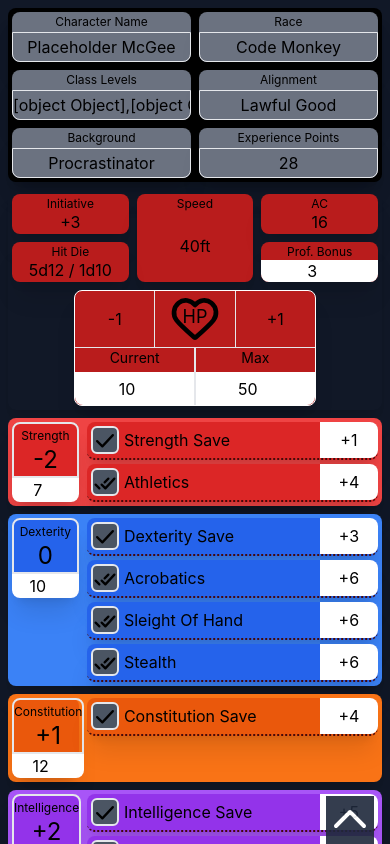
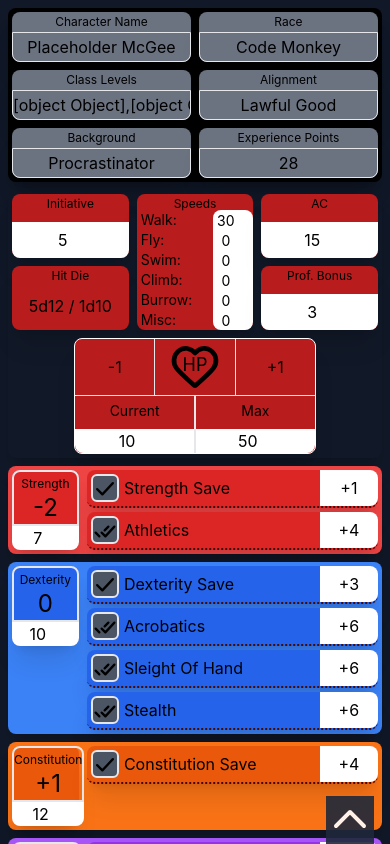
Before and after one commit to JayLeverton/Mnemosyne, a React (Vite) app: page / in a window 390 px wide. Shown: the top 844 px of the page. Built offline with nearby package versions, Linux system fonts and the light colour scheme.

Commit message:
implemented editable speeds, initiative, AC and additional UX improvements for mobile devices regarding undesirable auto-selecting of next field on submit.

```diff
--- a/src/App.jsx
+++ b/src/App.jsx
@@ -26,11 +26,12 @@ function App() {
   });
 
   const [combatStats, setCombatStats] = useState({
-    AC: 10,
+    initiative: 5,
+    AC: 15,
     currentHP: 10,
     maxHP: 50,
     profBonus: 3,
-    speeds: { walking: 30, flying: 0, swimming: 0, burrowing: 0, misc: 0 },
+    speeds: { walk: 30, fly: 0, swim: 0, climb: 0, burrow: 0, misc: 0 },
     maxHitDie: { d6: 0, d8: 0, d10: 0, d12: 0 },
     currentHitDie: { d6: 0, d8: 0, d10: 0, d12: 0 },
   });
@@ -121,7 +122,7 @@ function App() {
       d10: 0,
       d12: 0,
     },
-    initiative: 0,
+    initiative: 5,
     spellSaveDC: 0,
     spellAtt: 0,
   });
--- a/src/Components/Combat.jsx
+++ b/src/Components/Combat.jsx
@@ -19,9 +19,8 @@ function Combat() {
 
   const clearFocus = (e) => {
     if (e.key === "Enter") {
-      if (document.activeElement) {
+      e.preventDefault();
       document.activeElement.blur();
-      }
     }
   };
 
@@ -34,19 +33,169 @@ function Combat() {
   return (
     <div className="grid h-auto grid-flow-col-dense grid-cols-6 col-span-2 rounded-lg shadow-xl">
       <div className="grid h-auto row-start-1 col-span-2 bg-red-700 rounded-lg shadow-xl m-1">
-        <div id="" className="text-center text-xs max-h-3 my-0.5">
-          Initiative
-        </div>
+        <div className="text-center text-xs max-h-3 my-0.5">Initiative</div>
 
-        <div className="text-center">+3</div>
+        <form>
+          <input
+            className="text-center w-full h-full rounded-b-lg"
+            type="number"
+            max="999"
+            value={combatStats.initiative}
+            onChange={(e) => {
+              const value = e.target.value;
+              setCombatStats({
+                ...combatStats,
+                initiative: value === "" ? null : parseInt(e.target.value),
+              });
+            }}
+            onFocus={selectContent}
+            onKeyDown={clearFocus}
+          />
+        </form>
       </div>
 
       <div className="grid row-start-1 row-span-2 h-auto col-span-2 bg-red-700 rounded-lg shadow-xl m-1">
         <div id="" className="text-center text-xs max-h-3 my-0.5">
-          Speed
+          Speeds
         </div>
-
-        <div className="text-center">40ft</div>
+        <div className="flex text-sm justify-between">
+          <div className="text-left pl-1">Walk: </div>{" "}
+          <form>
+            <input
+              className="text-center w-full h-full max-w-10 rounded-t-lg"
+              type="number"
+              max="999"
+              value={combatStats.speeds.walk}
+              onChange={(e) => {
+                const value = e.target.value;
+                setCombatStats({
+                  ...combatStats,
+                  speeds: {
+                    ...combatStats.speeds,
+                    walk: value === "" ? null : parseInt(e.target.value),
+                  },
+                });
+              }}
+              onFocus={selectContent}
+              onKeyDown={clearFocus}
+            />
+          </form>
+        </div>
+        <div className="flex text-sm justify-between">
+          <div className="text-left pl-1">Fly: </div>{" "}
+          <form>
+            <input
+              className="text-center w-full h-full max-w-10"
+              type="number"
+              max="999"
+              value={combatStats.speeds.fly}
+              onChange={(e) => {
+                const value = e.target.value;
+                setCombatStats({
+                  ...combatStats,
+                  speeds: {
+                    ...combatStats.speeds,
+                    fly: value === "" ? null : parseInt(e.target.value),
+                  },
+                });
+              }}
+              onFocus={selectContent}
+              onKeyDown={clearFocus}
+            />
+          </form>
+        </div>
+        <div className="flex text-sm justify-between">
+          <div className="text-left pl-1">Swim: </div>{" "}
+          <form>
+            <input
+              className="text-center w-full h-full max-w-10"
+              type="number"
+              max="999"
+              value={combatStats.speeds.swim}
+              onChange={(e) => {
+                const value = e.target.value;
+                setCombatStats({
+                  ...combatStats,
+                  speeds: {
+                    ...combatStats.speeds,
+                    swim: value === "" ? null : parseInt(e.target.value),
+                  },
+                });
+              }}
+              onFocus={selectContent}
+              onKeyDown={clearFocus}
+            />
+          </form>
+        </div>
+        <div className="flex text-sm justify-between">
+          <div className="text-left pl-1">Climb: </div>{" "}
+          <form>
+            <input
+              className="text-center w-full h-full max-w-10"
+              type="number"
+              max="999"
+              value={combatStats.speeds.climb}
+              onChange={(e) => {
+                const value = e.target.value;
+                setCombatStats({
+                  ...combatStats,
+                  speeds: {
+                    ...combatStats.speeds,
+                    climb: value === "" ? null : parseInt(e.target.value),
+                  },
+                });
+              }}
+              onFocus={selectContent}
+              onKeyDown={clearFocus}
+            />
+          </form>
+        </div>
+        <div className="flex text-sm justify-between">
+          <div className="text-left pl-1">Burrow: </div>{" "}
+          <form>
+            <input
+              className="text-center w-full h-full max-w-10"
+              type="number"
+              max="999"
+              value={combatStats.speeds.burrow}
+              onChange={(e) => {
+                const value = e.target.value;
+                setCombatStats({
+                  ...combatStats,
+                  speeds: {
+                    ...combatStats.speeds,
+                    burrow: value === "" ? null : parseInt(e.target.value),
+                  },
+                });
+              }}
+              onFocus={selectContent}
+              onKeyDown={clearFocus}
+            />
+          </form>
+        </div>
+        <div className="flex text-sm justify-between">
+          <div className="text-left pl-1">Misc: </div>{" "}
+          <form>
+            <input
+              className="text-center w-full h-full max-w-10 rounded-b-lg"
+              type="number"
+              max="999"
+              value={combatStats.speeds.misc}
+              onChange={(e) => {
+                const value = e.target.value;
+                setCombatStats({
+                  ...combatStats,
+                  speeds: {
+                    ...combatStats.speeds,
+                    misc: value === "" ? null : parseInt(e.target.value),
+                  },
+                });
+              }}
+              onFocus={selectContent}
+              onKeyDown={clearFocus}
+            />
+          </form>
+        </div>
       </div>
 
       <div className="grid h-auto row-start-1 col-span-2 bg-red-700 rounded-lg shadow-xl m-1">
@@ -54,7 +203,23 @@ function Combat() {
           AC
         </div>
 
-        <div className="text-center">16</div>
+        <form>
+          <input
+            className="text-center w-full h-full rounded-b-lg"
+            type="number"
+            max="99"
+            value={combatStats.AC}
+            onChange={(e) => {
+              const value = e.target.value;
+              setCombatStats({
+                ...combatStats,
+                AC: value === `` ? null : parseInt(e.target.value),
+              });
+            }}
+            onFocus={selectContent}
+            onKeyDown={clearFocus}
+          />
+        </form>
       </div>
 
       <div className="grid h-auto row-start-2 col-span-2 bg-red-700 rounded-lg shadow-xl m-1">
@@ -70,6 +235,7 @@ function Combat() {
           Prof. Bonus
         </div>
 
+        <form>
           <input
             className="text-center w-full h-full rounded-b-lg"
             type="number"
@@ -85,6 +251,7 @@ function Combat() {
             onFocus={selectContent}
             onKeyDown={clearFocus}
           />
+        </form>
       </div>
 
       {/* <div className="grid grid-cols-3 grid-rows-2 bg-red-700 rounded-lg shadow-xl m-1">
@@ -153,6 +320,7 @@ function Combat() {
               Current
             </div>
 
+            <form>
               <input
                 className="text-center h-full w-full rounded-bl-lg"
                 type="number"
@@ -167,12 +335,14 @@ function Combat() {
                 onFocus={selectContent}
                 onKeyDown={clearFocus}
               />
+            </form>
           </div>
 
           <div className="flex flex-col h-auto grid-rows-2 text-center border-l-[1px] align-middle">
             <div className="flex flex-col h-full my-auto max-h-6 text-sm text-center align-middle">
               Max
             </div>
+            <form>
               <input
                 className="text-center h-full w-full rounded-br-lg"
                 type="number"
@@ -187,6 +357,7 @@ function Combat() {
                 onFocus={selectContent}
                 onKeyDown={clearFocus}
               />
+            </form>
           </div>
         </div>
       </div>
--- /dev/null
+++ b/src/Components/HitDieSelection.jsx
@@ -0,0 +1,7 @@
+import React from "react";
+
+function HitDieSelection() {
+  return <div>HitDieSelection</div>;
+}
+
+export default HitDieSelection;
```
Lines whose indentation alone changed are shown as unchanged.
